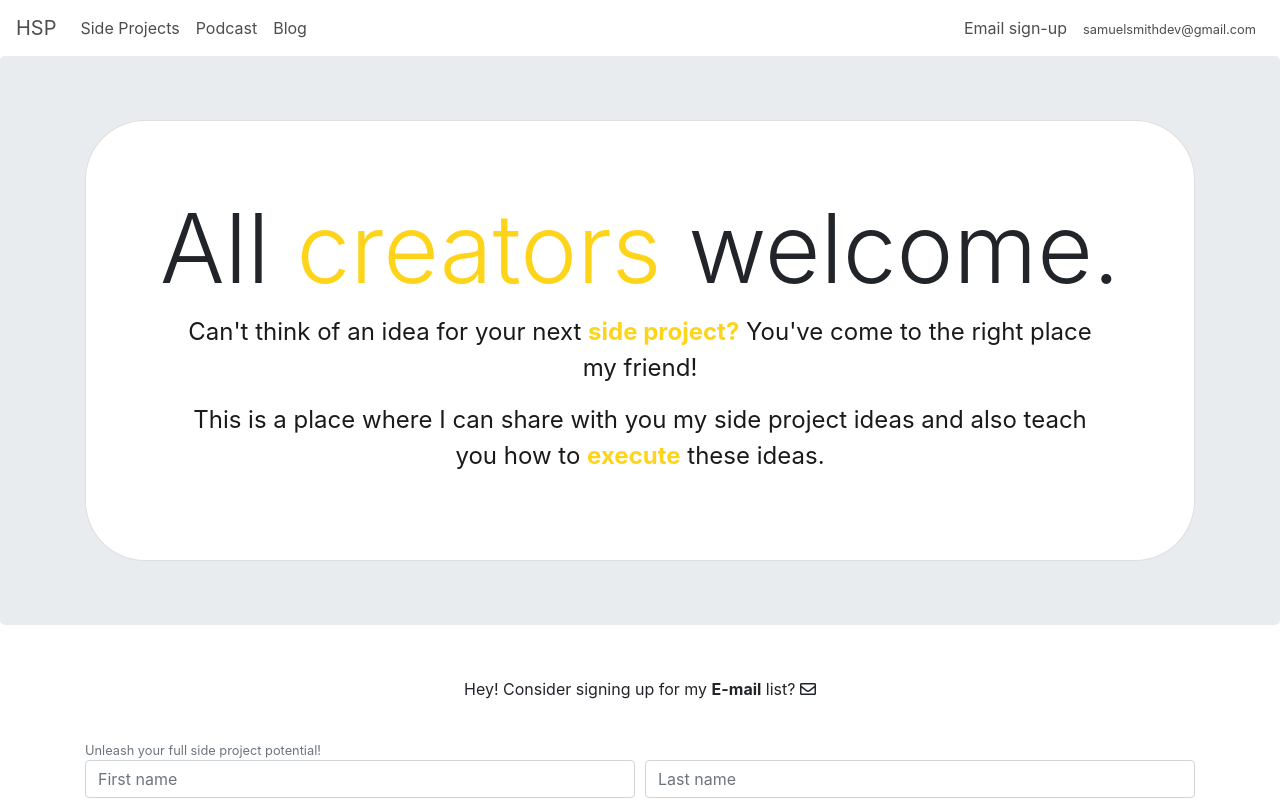
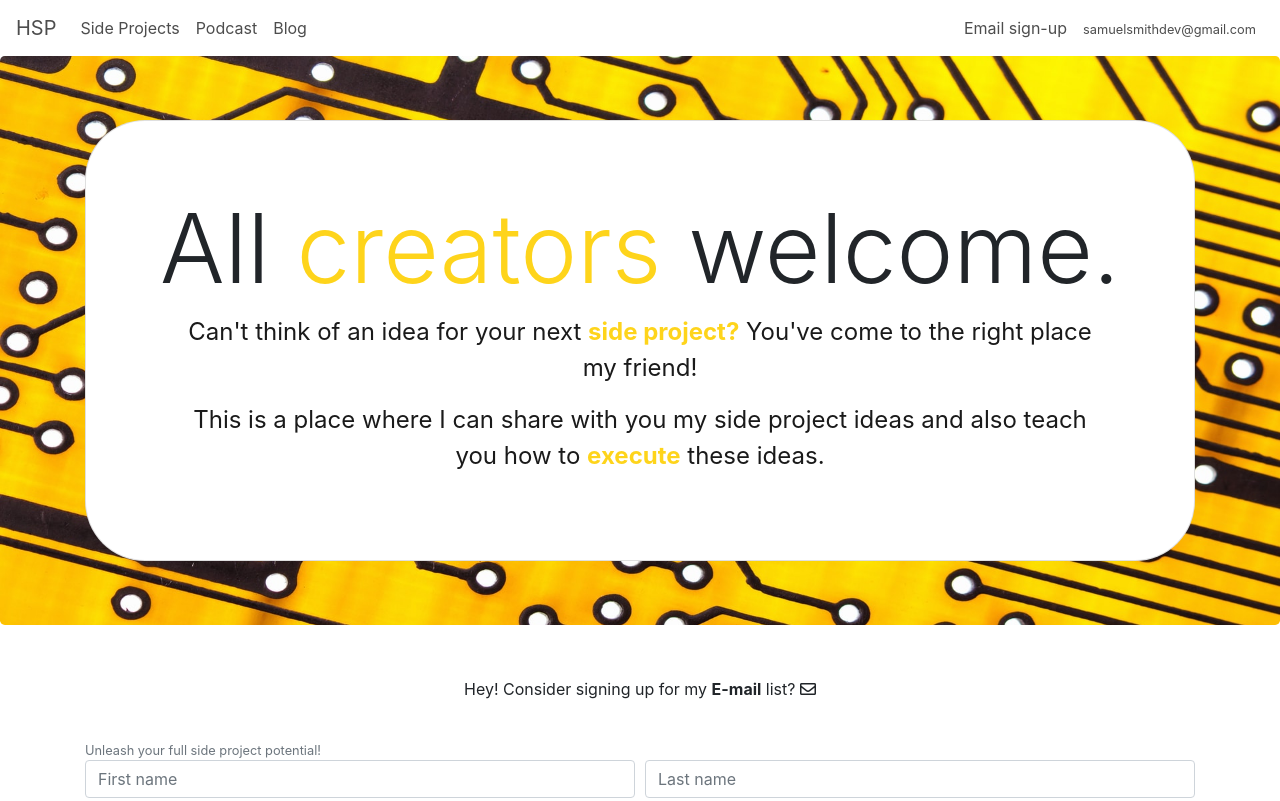
Before and after one commit to samuelsmithdev/portwebsite, a plain HTML site: page index.html in a window 1280 px wide. Shown: the top 801 px of the page. Drawn offline with nearby package versions, Linux system fonts and the light colour scheme; files whose address does not match are found by name.

Commit message:
removing "-image" from background.
Fixes "invalid property value" error.

```diff
--- a/css/custom.css
+++ b/css/custom.css
@@ -26,7 +26,7 @@ body {
 }
 
 .jumbotron{
-	background-image: url('../images/yellowchip.jpg') no-repeat center center fixed;
+	background: url('../images/yellowchip.jpg') no-repeat center center fixed;
 	-webkit-background-size: cover;
   	-moz-background-size: cover;
   	-o-background-size: cover;
```
